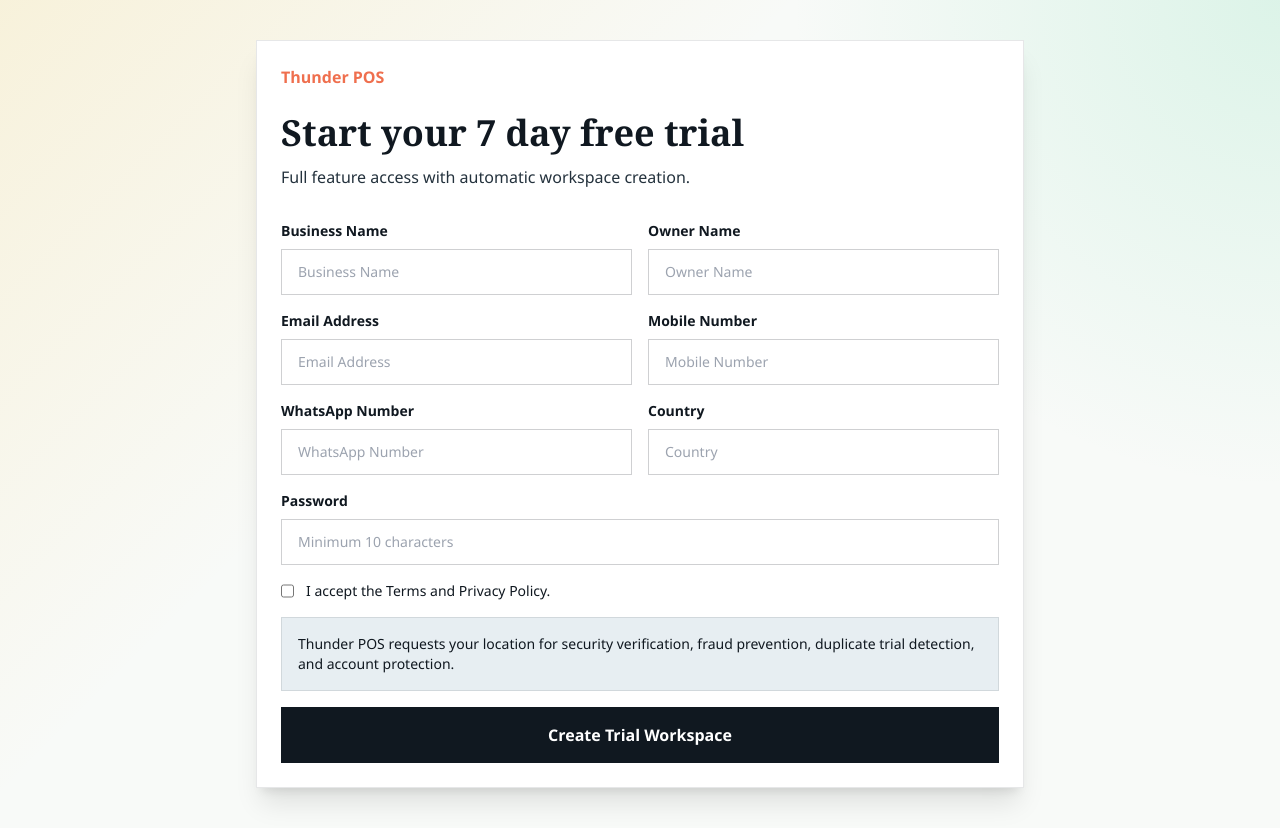
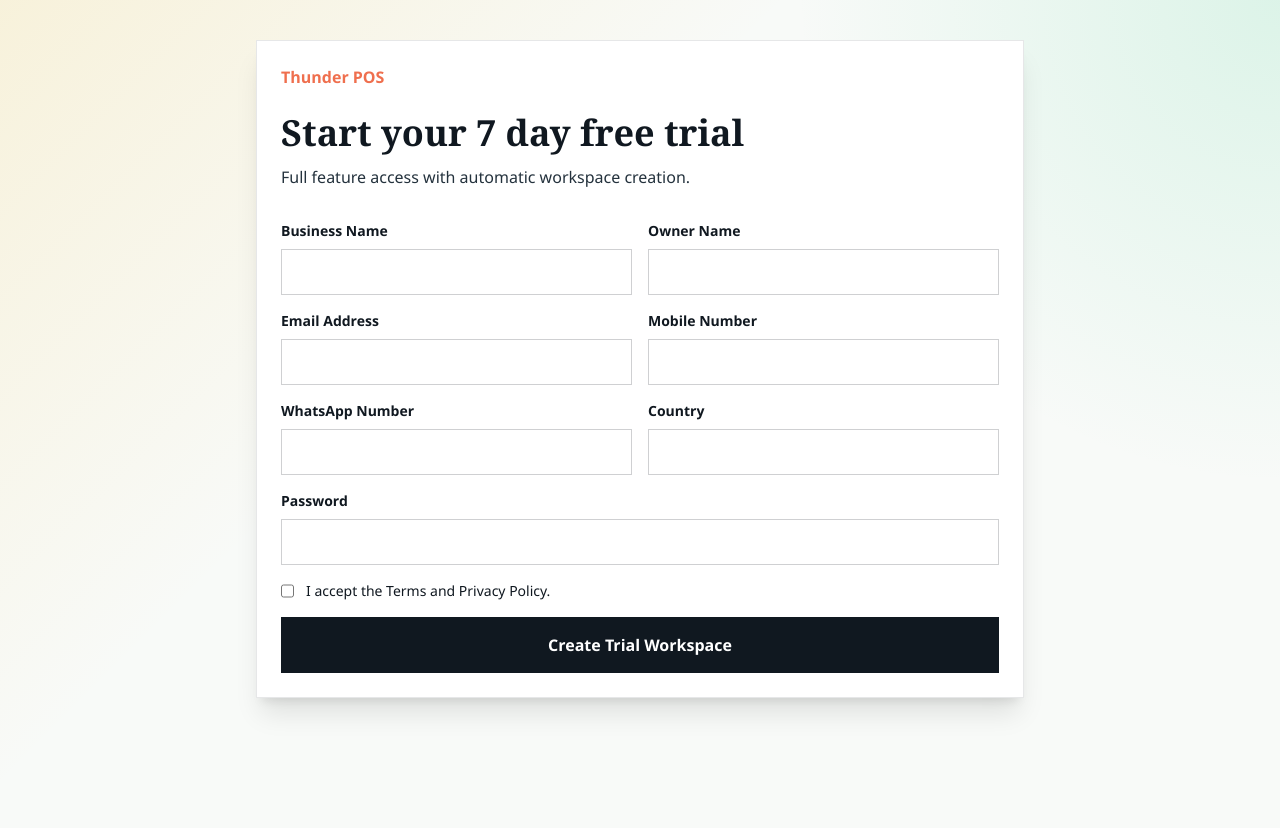
Before and after one commit to AliArsalanSamnani786/Thunder-Graphics-POS, a Next.js app in the folder apps/web/: page /register in a window 1280 px wide. After the commit the page ends 800 px from the top, so only its background shows below. Built offline with nearby package versions, Linux system fonts and the light colour scheme.

Commit message:
Functional registration form and contact updates

```diff
--- a/apps/web/app/register/page.tsx
+++ b/apps/web/app/register/page.tsx
@@ -1,6 +1,47 @@
+"use client";
+
 import Link from "next/link";
+import { useState } from "react";
+import { useRouter } from "next/navigation";
 
 export default function RegisterPage() {
+  const router = useRouter();
+  const [formData, setFormData] = useState({
+    businessName: "",
+    ownerName: "",
+    email: "",
+    mobileNumber: "",
+    whatsappNumber: "",
+    country: "",
+    password: "",
+    acceptedTerms: false,
+  });
+  const [loading, setLoading] = useState(false);
+
+  const handleSubmit = async (e: React.FormEvent) => {
+    e.preventDefault();
+    setLoading(true);
+
+    try {
+      const response = await fetch("/api/v1/auth/register-business", {
+        method: "POST",
+        headers: { "Content-Type": "application/json" },
+        body: JSON.stringify(formData),
+      });
+
+      if (response.ok) {
+        alert("Registration successful! Redirecting to login...");
+        router.push("/login");
+      } else {
+        alert("Registration failed. Please try again.");
+      }
+    } catch (error) {
+      alert("An error occurred.");
+    } finally {
+      setLoading(false);
+    }
+  };
+
   return (
     <main className="min-h-screen px-5 py-10 md:px-10">
       <div className="mx-auto max-w-3xl border border-thunder-ink/10 bg-white p-6 shadow-xl">
@@ -8,33 +49,41 @@ export default function RegisterPage() {
         <h1 className="mt-6 font-display text-4xl font-bold">Start your 7 day free trial</h1>
         <p className="mt-3 text-thunder-storm">Full feature access with automatic workspace creation.</p>
 
-        <form className="mt-8 grid gap-4 md:grid-cols-2">
-          {[
-            "Business Name",
-            "Owner Name",
-            "Email Address",
-            "Mobile Number",
-            "WhatsApp Number",
-            "Country"
-          ].map((label) => (
-            <label key={label} className="grid gap-2 text-sm font-bold">
-              {label}
-              <input className="border border-thunder-ink/20 px-4 py-3 font-normal" placeholder={label} />
-            </label>
-          ))}
+        <form className="mt-8 grid gap-4 md:grid-cols-2" onSubmit={handleSubmit}>
+          <label className="grid gap-2 text-sm font-bold">
+            Business Name
+            <input className="border border-thunder-ink/20 px-4 py-3 font-normal" onChange={(e) => setFormData({...formData, businessName: e.target.value})} required />
+          </label>
+          <label className="grid gap-2 text-sm font-bold">
+            Owner Name
+            <input className="border border-thunder-ink/20 px-4 py-3 font-normal" onChange={(e) => setFormData({...formData, ownerName: e.target.value})} required />
+          </label>
+          <label className="grid gap-2 text-sm font-bold">
+            Email Address
+            <input type="email" className="border border-thunder-ink/20 px-4 py-3 font-normal" onChange={(e) => setFormData({...formData, email: e.target.value})} required />
+          </label>
+          <label className="grid gap-2 text-sm font-bold">
+            Mobile Number
+            <input className="border border-thunder-ink/20 px-4 py-3 font-normal" onChange={(e) => setFormData({...formData, mobileNumber: e.target.value})} required />
+          </label>
+          <label className="grid gap-2 text-sm font-bold">
+            WhatsApp Number
+            <input className="border border-thunder-ink/20 px-4 py-3 font-normal" onChange={(e) => setFormData({...formData, whatsappNumber: e.target.value})} required />
+          </label>
+          <label className="grid gap-2 text-sm font-bold">
+            Country
+            <input className="border border-thunder-ink/20 px-4 py-3 font-normal" onChange={(e) => setFormData({...formData, country: e.target.value})} required />
+          </label>
           <label className="grid gap-2 text-sm font-bold md:col-span-2">
             Password
-            <input type="password" className="border border-thunder-ink/20 px-4 py-3 font-normal" placeholder="Minimum 10 characters" />
+            <input type="password" className="border border-thunder-ink/20 px-4 py-3 font-normal" onChange={(e) => setFormData({...formData, password: e.target.value})} required />
           </label>
           <label className="flex gap-3 text-sm md:col-span-2">
-            <input type="checkbox" />
+            <input type="checkbox" onChange={(e) => setFormData({...formData, acceptedTerms: e.target.checked})} required />
             I accept the Terms and Privacy Policy.
           </label>
-          <div className="md:col-span-2 border border-thunder-ink/10 bg-thunder-rain p-4 text-sm">
-            Thunder POS requests your location for security verification, fraud prevention, duplicate trial detection, and account protection.
-          </div>
-          <button className="bg-thunder-ink px-6 py-4 font-bold text-white md:col-span-2" type="button">
-            Create Trial Workspace
+          <button className="bg-thunder-ink px-6 py-4 font-bold text-white md:col-span-2 disabled:opacity-50" type="submit" disabled={loading}>
+            {loading ? "Creating..." : "Create Trial Workspace"}
           </button>
         </form>
       </div>
```
